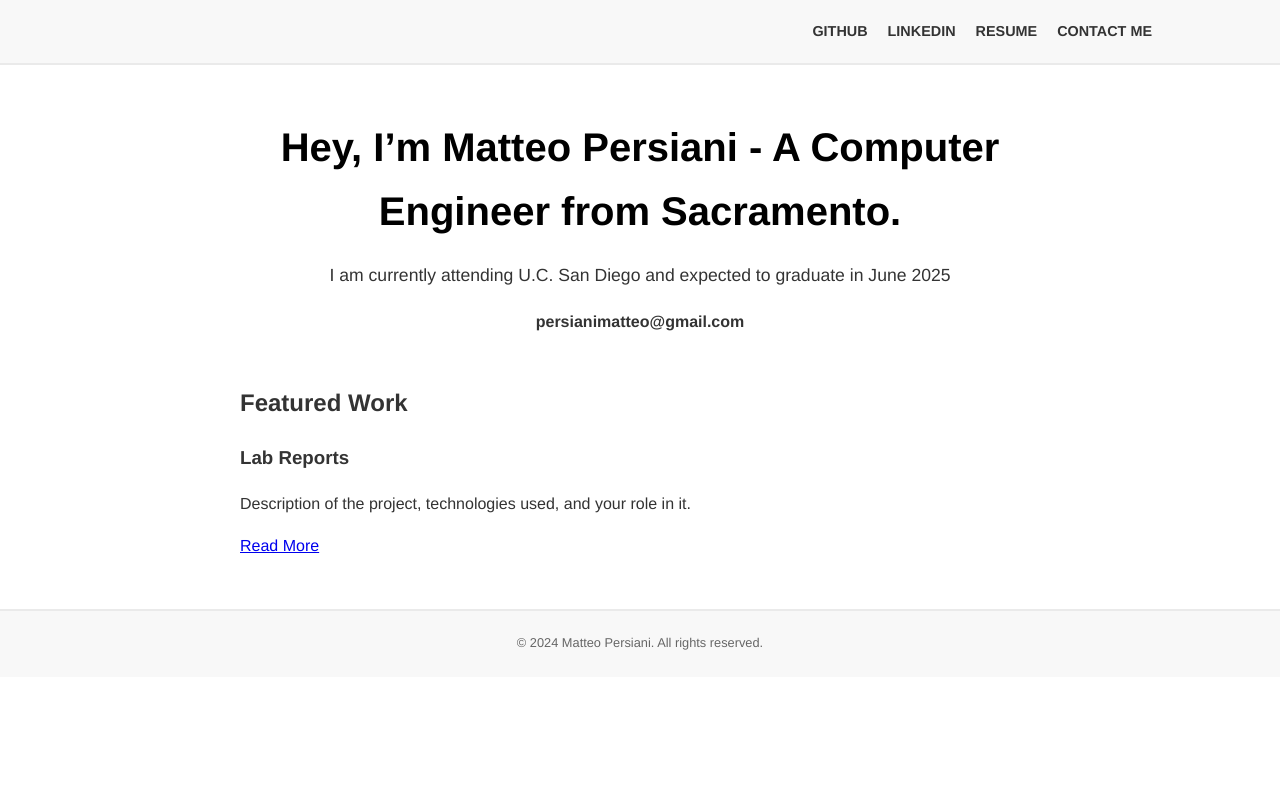
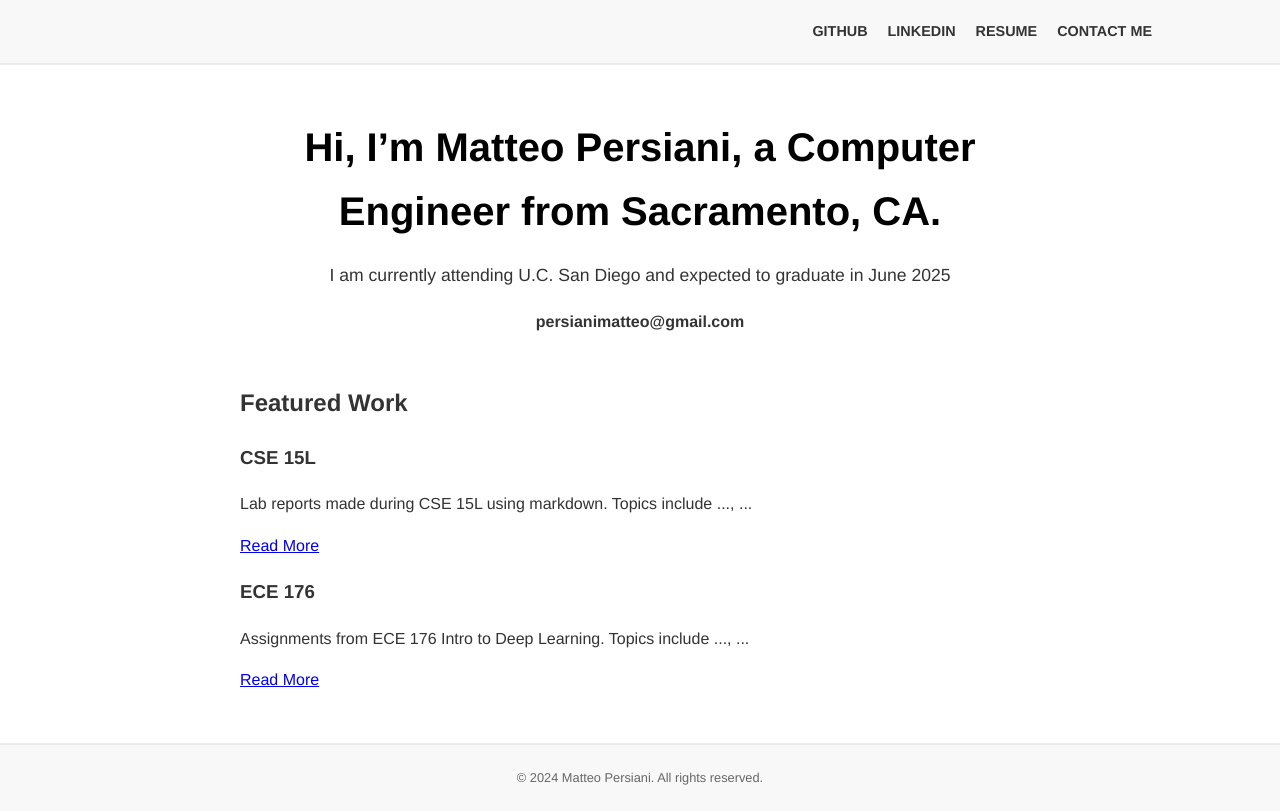
Before and after one commit to mapersiani/Matteo-s-Github-Pages-Home, a plain HTML site: page index.html in a window 1280 px wide. Drawn offline with Linux system fonts and the light colour scheme.

Commit message:
Update index.html

```diff
--- a/index.html
+++ b/index.html
@@ -18,7 +18,7 @@
 
     <main>
         <div class="intro">
-            <h1>Hey, I’m Matteo Persiani - A Computer Engineer from Sacramento.</h1>
+            <h1>Hi, I’m Matteo Persiani, a Computer Engineer from Sacramento, CA.</h1>
             <p>I am currently attending U.C. San Diego and expected to graduate in June 2025</p>
             <a href="mailto:persianimatteo@gmail.com" class="email-link">persianimatteo@gmail.com</a>
         </div>
@@ -26,11 +26,15 @@
         <section class="Class Work">
             <h2>Featured Work</h2>
             <div class="CSE 15L">
-                <h3>Lab Reports</h3>
-                <p>Description of the project, technologies used, and your role in it.</p>
-                <a href="https://mapersiani.github.io/cse15l-lab-reports/Lab1Report.html">Read More</a>
+                <h3>CSE 15L</h3>
+                <p>Lab reports made during CSE 15L using markdown. Topics include ..., ...</p>
+                <a href="https://mapersiani.github.io/cse15l-lab-reports/">Read More</a>
             </div>
-            <!-- Repeat for other projects -->
+            <div class="ECE 176">
+                <h3>ECE 176</h3>
+                <p>Assignments from ECE 176 Intro to Deep Learning. Topics include ..., ...</p>
+                <a href="https://mapersiani.github.io/ECE-176/">Read More</a>
+            </div>
         </section>
     </main>
 
```
